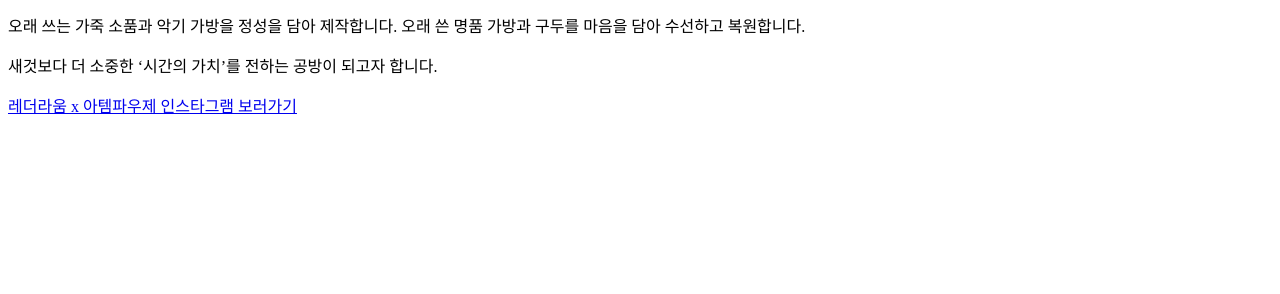
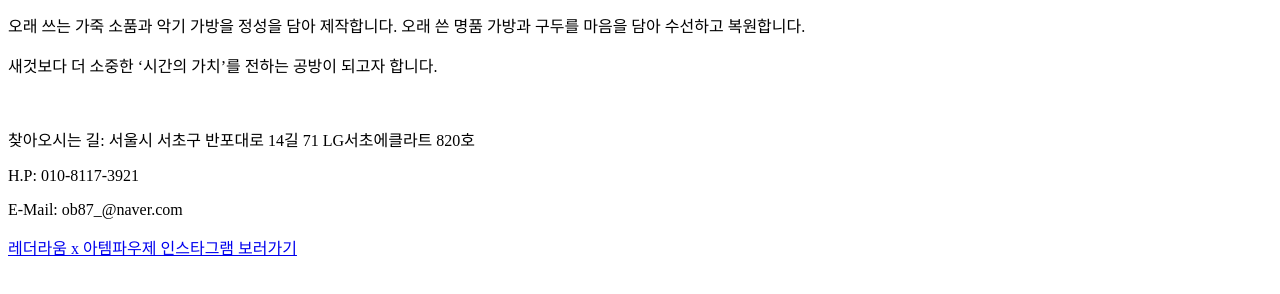
Before and after one commit to smljoakim/lederraum, a plain HTML site: page index.html in a window 1280 px wide. Shown: the part 478-772 px from the top of the page. Drawn offline with Linux system fonts and the light colour scheme.

Commit message:
index.html

```diff
--- a/index.html
+++ b/index.html
@@ -4,7 +4,7 @@
   <meta charset="UTF-8">
   <meta name="google-site-verification" content="RW6bF71yJhrP6lZ4jJPQN7sxiYR823LrDotzy-DjJIA" />
   <meta name="description" content="서울에 위치한 수제 가죽공방, 레더라움 x 아템파우제. 명품 가방 및 구두 수선, (악기) 가방 제작 전문">
-  <title>Lederraum x Atempause | 서울 수제 가죽공방, 명품 가방 수선, 명품 구두 수선, 소품 및 악기 가방 제작 전문</title>
+  <title>레더라움 x 아템파우제 | 서울 수제 가죽공방, 명품 가방 수선, 명품 구두 수선, 소품 및 악기 가방 제작 전문</title>
 </head>
 <body>
   <img src="lederraum_logo_1.webp" alt="Lederraum 로고" width="500">
@@ -13,6 +13,10 @@
   <p>서울에 위치하고 있는 Lederraum x Atempause는 명품 가방 수선, 명품 구두 수선, 악기 가방과 가죽 소품 제작을 전문으로 하는 수제 가죽공방입니다.</p>
   <p>오래 쓰는 가죽 소품과 악기 가방을 정성을 담아 제작합니다. 오래 쓴 명품 가방과 구두를 마음을 담아 수선하고 복원합니다. </p>
   <p>새것보다 더 소중한 ‘시간의 가치’를 전하는 공방이 되고자 합니다.</p>
+  <br>
+  <p>찾아오시는 길: 서울시 서초구 반포대로 14길 71 LG서초에클라트 820호</p>
+  <p>H.P: 010-8117-3921</p>
+  <p>E-Mail: ob87_@naver.com</p>
   <p><a href="https://www.instagram.com/lederraum/" target="_blank"> 레더라움 x 아템파우제 인스타그램 보러가기</a></p>
 </body>
 </html>
```
